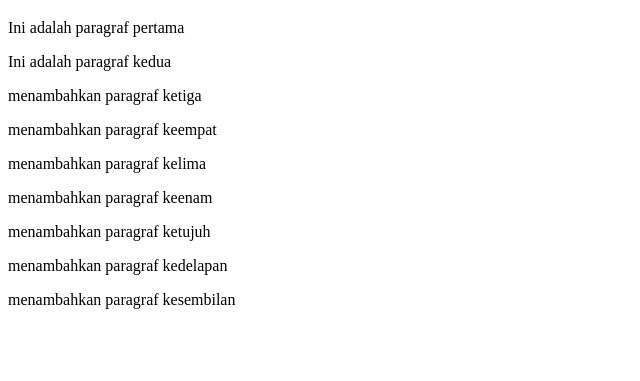
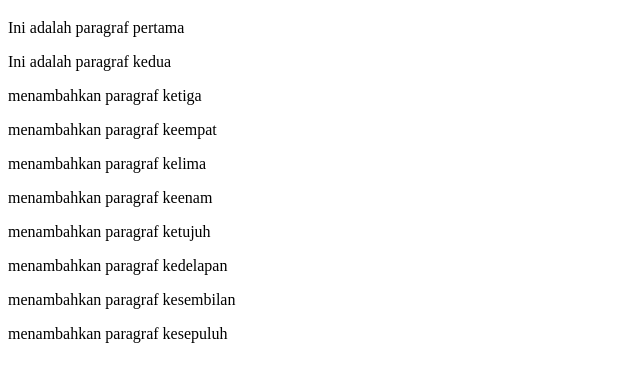
Before and after one commit to leesigma/praktek-06-github, a plain HTML site: page index.html in a window 1280 px wide. Shown: the part 61-442 px from the top of the page, without its empty margins (0-640 px from the left). Drawn offline with Linux system fonts and the light colour scheme.

Commit message:
menambahkan paragraf kesepuluh

```diff
--- a/index.html
+++ b/index.html
@@ -16,5 +16,6 @@
     <p> menambahkan paragraf ketujuh</p>
     <p> menambahkan paragraf kedelapan</p>
     <p> menambahkan paragraf kesembilan</p>
+    <p> menambahkan paragraf kesepuluh</p>
 </body>
 </html>
```
